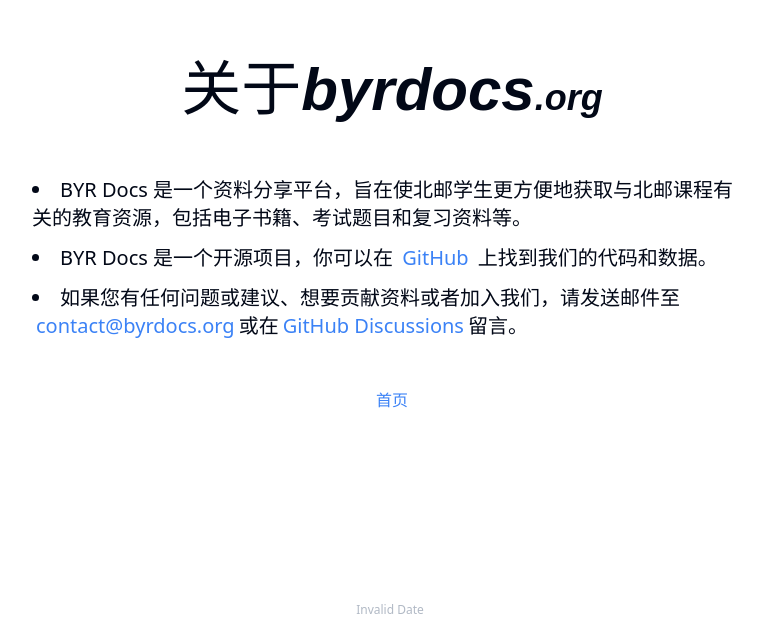
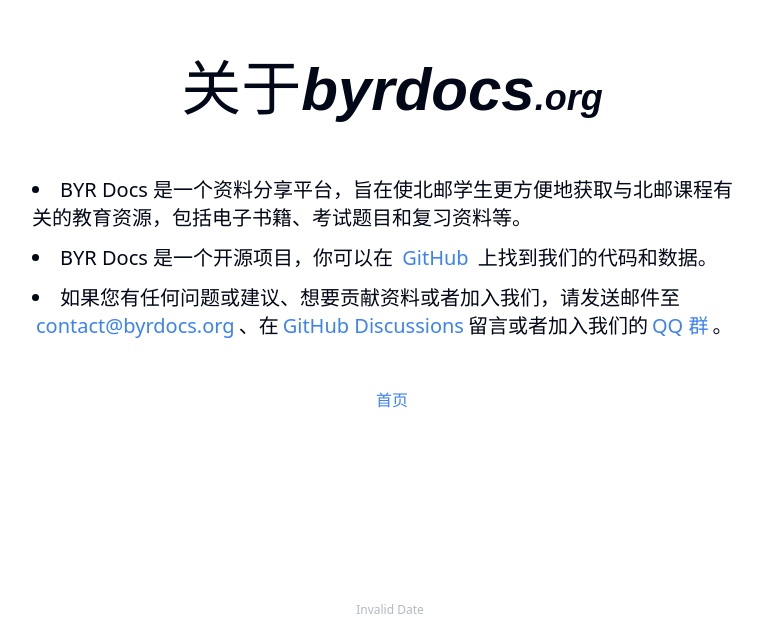
Before and after one commit to byrdocs/byrdocs-frontend, a React (Vite) app: page /about in a window 1280 px wide. Shown: the part 166-800 px from the top of the page, without its empty margins (248-1011 px from the left). Built offline with nearby package versions, Linux system fonts and the light colour scheme.

Commit message:
Add qq group
Signed-off-by: YouXam <youxam@outlook.com>

```diff
--- a/src/pages/About.tsx
+++ b/src/pages/About.tsx
@@ -45,9 +45,10 @@ export default function About() {
                         </li>
                         <li>
                             如果您有任何问题或建议、想要贡献资料或者加入我们，请发送邮件至
-                            <A href="mailto:contact@byrdocs.org" >contact@byrdocs.org</A>或在
+                            <A href="mailto:contact@byrdocs.org" >contact@byrdocs.org</A>、在
                             <A href="https://github.com/orgs/byrdocs/discussions">GitHub Discussions</A>
-                            留言。
+                            留言或者加入我们的
+                            <A href="https://qm.qq.com/q/sxv5SAKP0A" >QQ 群</A>。
                         </li>
                     </div>
                     <div className="w-full mt-12 text-center text-blue-500 hover:text-blue-400">
```
